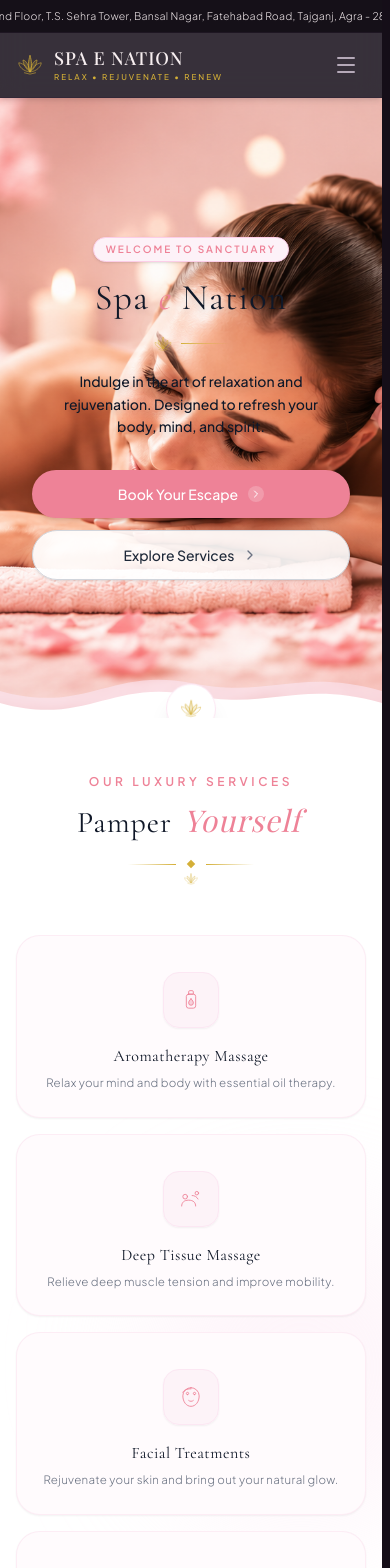
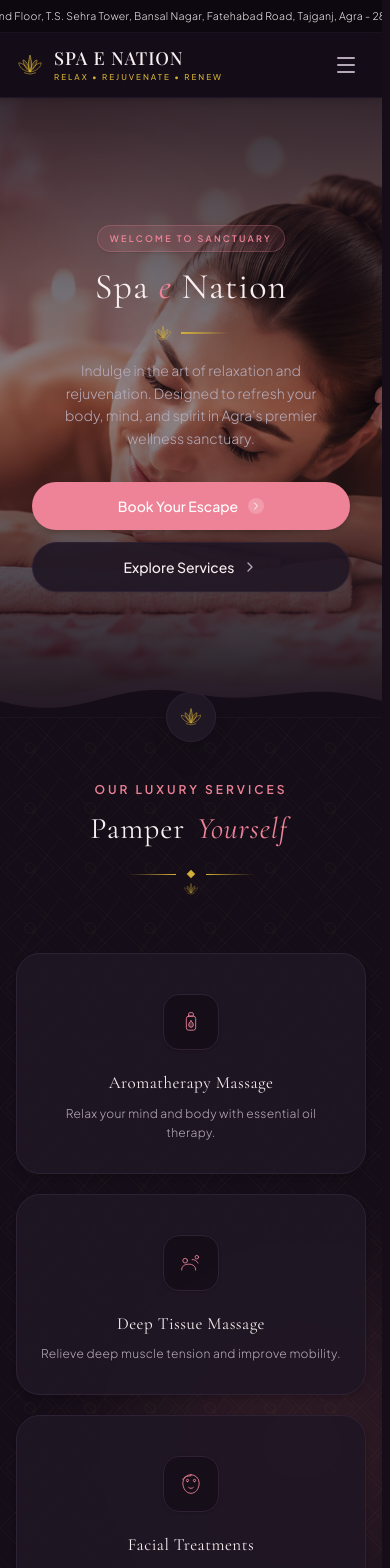
Before and after one commit to SarthakGup05/spa-e-nation, a React (Vite) app: page / in a window 390 px wide. Shown: the top 1568 px of the page. Built offline with nearby package versions, Linux system fonts and the light colour scheme; a web font is replaced by a local one.

Commit message:
feat: improve home page section layouts and App structure

```diff
--- a/src/App.jsx
+++ b/src/App.jsx
@@ -1,6 +1,7 @@
 import React from 'react';
 import { Navbar } from './components/Navbar';
 import { Hero } from './components/Hero';
+import { ScrollBadge } from './components/ScrollBadge';
 import { Services } from './components/Services';
 import { PromoBanner } from './components/PromoBanner';
 import { AboutSection } from './components/AboutSection';
@@ -10,10 +11,11 @@ import { Footer } from './components/Footer';
 
 export default function App() {
   return (
-    <div className="min-h-screen bg-[#FFF9FA] text-gray-800 antialiased selection:bg-pink-100 selection:text-[#E7748B]">
+    <div className="min-h-screen bg-spa-bg text-spa-text antialiased selection:bg-spa-rose/20 selection:text-spa-rose">
       <Navbar />
       <main>
         <Hero />
+        <ScrollBadge />
         <Services />
         <PromoBanner />
         <AboutSection />
--- a/src/components/Hero.jsx
+++ b/src/components/Hero.jsx
@@ -6,7 +6,7 @@ export const Hero = () => {
   return (
     <section
       id="home"
-      className="relative min-h-[620px] lg:min-h-[730px] flex items-center w-full overflow-hidden"
+      className="relative min-h-[620px] lg:min-h-[730px] flex items-center w-full overflow-x-hidden"
     >
       {/* Background Depth Orbs - Scaled for mobile */}
       <div className="absolute top-0 left-[-10%] sm:top-10 sm:left-10 w-64 h-64 sm:w-96 sm:h-96 bg-pink-200/40 sm:bg-pink-200/30 rounded-full blur-3xl animate-pulse-glow pointer-events-none z-0" />
@@ -20,44 +20,46 @@ export const Hero = () => {
         <img
           src="./hero.png"
           alt="Spa Woman Relaxing"
-          // Shift object focus on mobile to keep the subject visible
-          className="w-full h-full object-cover object-[75%_center] md:object-center"
+          // Shift focus on mobile and set opacity to let background color blend
+          className="w-full h-full object-cover object-[75%_center] md:object-center opacity-75"
         />
-        {/* COMPLETELY HIDDEN ON MOBILE: Only shows gradient on sm screens and up */}
-        <div className="absolute inset-0 hidden sm:block sm:bg-gradient-to-r sm:from-white/95 sm:via-white/70 sm:to-transparent sm:w-3/4 lg:w-2/3"></div>
+        {/* Desktop-only horizontal dark-to-transparent blend */}
+        <div className="hidden sm:block absolute inset-0 bg-gradient-to-r from-spa-bg via-spa-bg/85 to-transparent sm:w-3/4 lg:w-2/3 z-1"></div>
+        {/* Mobile-only vertical dark vignette (clearer in the middle, dark at top/bottom for text & blending) */}
+        <div className="block sm:hidden absolute inset-0 bg-gradient-to-b from-spa-bg/80 via-spa-bg/30 to-spa-bg/95 z-1"></div>
       </div>
 
       <div className="max-w-7xl mx-auto px-4 sm:px-6 lg:px-8 relative z-10 w-full py-20 sm:py-0">
         {/* Constrain text width on the left */}
         <div className="max-w-md sm:max-w-lg lg:max-w-xl text-center sm:text-left mt-0 sm:mt-6 animate-fade-in-up mx-auto sm:mx-0">
-          <div className="inline-flex items-center gap-1.5 sm:gap-2 px-3 sm:px-3.5 py-1 sm:py-1.5 rounded-full bg-pink-50 border border-pink-200 text-[#EE8297] text-[10px] sm:text-xs font-semibold tracking-[0.2em] uppercase mb-4 sm:mb-6 shadow-sm">
+          <div className="inline-flex items-center gap-1.5 sm:gap-2 px-3 sm:px-3.5 py-1.5 sm:py-2 rounded-full bg-spa-rose/10 border border-spa-rose/25 text-spa-rose text-[9px] sm:text-[10px] md:text-xs font-semibold tracking-[0.25em] uppercase mb-4 sm:mb-6 shadow-sm">
             WELCOME TO SANCTUARY
           </div>
 
-          {/* Heading - Added drop-shadow on mobile for readability without the overlay */}
-          <h1 className="font-serif text-4xl sm:text-5xl lg:text-7xl font-normal text-gray-900 leading-[1.1] sm:leading-[1.08] mb-4 drop-shadow-md sm:drop-shadow-none">
-            Spa <span className="italic font-light text-[#EE8297]">e</span>{" "}
+          {/* Heading - Added elegant display text */}
+          <h1 className="font-display text-4xl sm:text-5xl lg:text-[76px] font-normal text-spa-text leading-[1.08] mb-4">
+            Spa <span className="italic font-light text-spa-rose">e</span>{" "}
             Nation
           </h1>
 
           {/* Golden Lotus Divider */}
-          <div className="flex items-center justify-center sm:justify-start gap-2 mb-4 sm:mb-6 drop-shadow-md sm:drop-shadow-none">
+          <div className="flex items-center justify-center sm:justify-start gap-2 mb-4 sm:mb-6">
             <LotusIcon
               className="w-5 h-5 sm:w-6 sm:h-6 hover:rotate-12 transition-transform duration-300"
               color="#D4AF37"
             />
-            <div className="h-[1px] w-12 sm:w-16 bg-gradient-to-r from-[#D4AF37] to-transparent" />
+            <div className="h-[1.5px] w-12 sm:w-16 bg-gradient-to-r from-[#D4AF37] to-transparent" />
           </div>
 
-          <p className="text-gray-900 sm:text-gray-700 text-sm sm:text-base lg:text-lg font-medium sm:font-light leading-relaxed mb-8 max-w-[280px] sm:max-w-md mx-auto sm:mx-0 drop-shadow-md sm:drop-shadow-none">
+          <p className="text-spa-muted text-sm sm:text-base lg:text-lg font-light leading-relaxed mb-8 max-w-[280px] sm:max-w-md mx-auto sm:mx-0">
             Indulge in the art of relaxation and rejuvenation. Designed to
-            refresh your body, mind, and spirit.
+            refresh your body, mind, and spirit in Agra's premier wellness sanctuary.
           </p>
 
           <div className="flex flex-col sm:flex-row items-center justify-center sm:justify-start gap-3 sm:gap-4 w-full sm:w-auto px-4 sm:px-0">
             <a
               href="#book"
-              className="w-full sm:w-auto inline-flex items-center justify-center gap-2.5 bg-[#EE8297] hover:bg-[#E7748B] text-white px-8 py-3.5 rounded-full text-sm font-medium transition-all duration-300 shadow-md hover:shadow-xl hover:scale-105 active:scale-95 group"
+              className="w-full sm:w-auto inline-flex items-center justify-center gap-2.5 bg-spa-rose hover:bg-[#E7748B] text-white px-8 py-3.5 rounded-full text-sm font-medium transition-all duration-300 shadow-md hover:shadow-xl hover:scale-105 active:scale-95 group"
             >
               Book Your Escape
               <ChevronRight className="w-4 h-4 bg-white/20 rounded-full p-0.5 group-hover:translate-x-1 transition-transform duration-300" />
@@ -65,41 +67,13 @@ export const Hero = () => {
 
             <a
               href="#services"
-              className="w-full sm:w-auto inline-flex items-center justify-center gap-2 bg-white/90 hover:bg-white text-gray-800 border border-gray-300 hover:border-gray-500 px-8 py-3.5 rounded-full text-sm font-medium transition-all duration-300 shadow-sm hover:shadow-md hover:scale-105 active:scale-95 group"
+              className="w-full sm:w-auto inline-flex items-center justify-center gap-2 bg-spa-card/90 hover:bg-spa-card text-spa-text border border-spa-border hover:border-spa-rose/40 px-8 py-3.5 rounded-full text-sm font-medium transition-all duration-300 shadow-sm hover:shadow-md hover:scale-105 active:scale-95 group"
             >
               Explore Services
-              <ChevronRight className="w-4 h-4 text-gray-500 group-hover:translate-x-1 transition-transform duration-300" />
+              <ChevronRight className="w-4 h-4 text-spa-muted group-hover:translate-x-1 transition-transform duration-300" />
             </a>
           </div>
         </div>
-      </div>
-
-      {/* Decorative Wave Separator */}
-      <div className="absolute bottom-0 left-0 right-0 z-20 translate-y-[1px]">
-        <svg
-          viewBox="0 0 1440 120"
-          preserveAspectRatio="none"
-          className="w-full h-12 sm:h-16 md:h-24 block"
-        >
-          <path
-            d="M0,60 C320,120 420,0 720,40 C1020,80 1120,0 1440,60 L1440,120 L0,120 Z"
-            className="fill-pink-100/60"
-            transform="translate(0, -10)"
-          />
-          <path
-            d="M0,80 C320,140 420,20 720,60 C1020,100 1120,20 1440,80 L1440,120 L0,120 Z"
-            className="fill-white"
-          />
-        </svg>
-
-        {/* Floating Center Badge */}
-        <div className="absolute bottom-0 left-1/2 -translate-x-1/2 translate-y-[40%] sm:translate-y-1/2 bg-white rounded-full p-3 sm:p-4 md:p-5 shadow-xl border border-pink-100 flex items-center justify-center z-30 animate-float group cursor-pointer hover:scale-110 transition-transform duration-300">
-          <LotusIcon
-            className="w-6 h-6 sm:w-8 sm:h-8 md:w-10 md:h-10 group-hover:rotate-12 transition-transform duration-500"
-            color="#D4AF37"
-          />
-        </div>
-      </div>
-    </section>
+      </div>    </section>
   );
 };
--- a/src/components/Services.jsx
+++ b/src/components/Services.jsx
@@ -50,48 +50,48 @@ export const Services = () => {
   ];
 
   return (
-    <section id="services" className="py-14 bg-white relative overflow-hidden">
+    <section id="services" className="py-16 bg-spa-bg bg-jali-pattern relative overflow-hidden">
       {/* Background Soft Ambient Orbs */}
-      <div className="absolute top-1/3 -right-20 w-80 h-80 bg-pink-100/40 rounded-full blur-3xl pointer-events-none" />
-      <div className="absolute bottom-10 -left-20 w-80 h-80 bg-amber-50/50 rounded-full blur-3xl pointer-events-none" />
+      <div className="absolute top-1/3 -right-20 w-80 h-80 bg-spa-rose/10 rounded-full blur-3xl pointer-events-none" />
+      <div className="absolute bottom-10 -left-20 w-80 h-80 bg-spa-gold/5 rounded-full blur-3xl pointer-events-none" />
 
       <div className="max-w-[1400px] mx-auto px-4 sm:px-6 lg:px-8 relative z-10">
 
         {/* Section Header */}
-        <div className="text-center max-w-xl mx-auto mb-10">
-          <p className="text-xs uppercase tracking-[0.3em] text-[#EE8297] font-semibold mb-2">OUR LUXURY SERVICES</p>
-          <h2 className="font-serif text-3xl md:text-4xl font-normal text-gray-900 mb-2 leading-snug py-0.5">
-            Pamper <span className="italic text-[#EE8297] font-serif font-light px-1">Yourself</span>
+        <div className="text-center max-w-xl mx-auto mb-12">
+          <p className="text-xs uppercase tracking-[0.25em] text-spa-rose font-semibold mb-2">OUR LUXURY SERVICES</p>
+          <h2 className="font-display text-3xl sm:text-4xl md:text-5xl font-normal text-spa-text mb-3 leading-snug py-0.5">
+            Pamper <span className="italic text-spa-rose font-light px-1">Yourself</span>
           </h2>
           <div className="flex justify-center">
              <SectionDivider className="w-10 h-auto text-[#D4AF37]" />
           </div>
         </div>
 
-        {/* 6-Column Single Row Layout */}
-        <div className="grid grid-cols-1 sm:grid-cols-2 md:grid-cols-3 lg:grid-cols-6 gap-4 xl:gap-5">
+        {/* 6-Column Single Row Layout - Responsive */}
+        <div className="grid grid-cols-1 sm:grid-cols-2 md:grid-cols-3 lg:grid-cols-6 gap-5">
           {services.map((item, idx) => {
             const Icon = item.IconComponent;
             return (
               <div
                 key={item.id}
                 style={{ transitionDelay: `${idx * 60}ms` }}
-                className="group relative bg-[#FFFBFD] hover:bg-white rounded-3xl p-5 border border-pink-100/70 hover:border-[#EE8297]/40 shadow-xs hover:shadow-xl transition-all duration-500 flex flex-col justify-between items-center text-center cursor-pointer hover:-translate-y-1.5"
+                className="group relative bg-spa-card/90 hover:bg-spa-card rounded-3xl p-6 border border-spa-border hover:border-spa-rose/30 shadow-md hover:shadow-xl transition-all duration-500 flex flex-col justify-between items-center text-center cursor-pointer hover:-translate-y-1.5"
               >
                 {/* Top Glowing Pill Accent */}
-                <div className="w-10 h-1 rounded-full bg-transparent group-hover:bg-[#EE8297] transition-all duration-300 mb-3 opacity-0 group-hover:opacity-100" />
+                <div className="w-10 h-1 rounded-full bg-transparent group-hover:bg-spa-rose transition-all duration-300 mb-3 opacity-0 group-hover:opacity-100" />
 
                 {/* Icon Container */}
-                <div className="w-14 h-14 rounded-2xl bg-pink-50/80 group-hover:bg-[#FFF2F5] border border-pink-100 flex items-center justify-center mb-4 text-[#EE8297] group-hover:scale-110 group-hover:rotate-3 transition-all duration-500 shadow-xs">
+                <div className="w-14 h-14 rounded-2xl bg-spa-bg/85 group-hover:bg-spa-rose/10 border border-spa-border group-hover:border-spa-rose/30 flex items-center justify-center mb-5 text-spa-rose group-hover:scale-110 group-hover:rotate-3 transition-all duration-500 shadow-sm">
                   <Icon className="w-7 h-7 stroke-[1.5]" color="#EE8297" />
                 </div>
 
                 {/* Content */}
                 <div className="flex-1 flex flex-col justify-center">
-                  <h3 className="font-serif text-base font-medium text-gray-900 mb-1.5 group-hover:text-[#EE8297] transition-colors duration-300">
+                  <h3 className="font-display text-[17px] font-medium text-spa-text mb-2 group-hover:text-spa-rose transition-colors duration-300">
                     {item.title}
                   </h3>
-                  <p className="text-gray-500 text-[11.5px] leading-relaxed font-light mb-1 tracking-wide">
+                  <p className="text-spa-muted text-[12px] leading-relaxed font-light mb-1.5 tracking-wide">
                     {item.description}
                   </p>
                 </div>
```
Also changed, not shown: src/components/AboutSection.jsx (+20 -21 lines), src/components/LocationSection.jsx (+43 -43 lines), src/components/Testimonials.jsx (+13 -13 lines).
